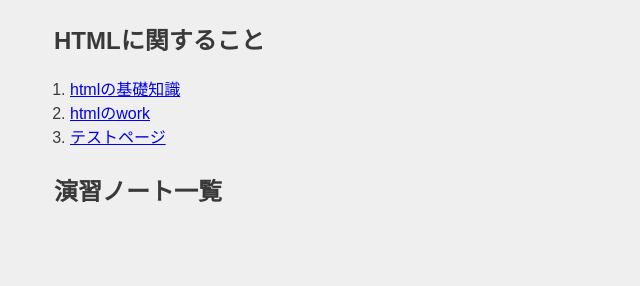
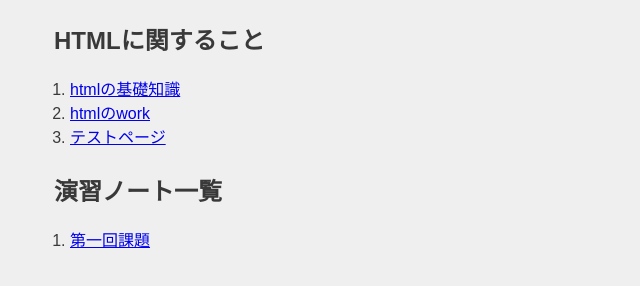
Before and after one commit to Kyarafull-Kakigori/xbp, a plain HTML site: page de12/index.html in a window 1280 px wide. Shown: the part 152-438 px from the top of the page, without its empty margins (0-640 px from the left). Drawn offline with Linux system fonts and the light colour scheme.

Commit message:
20231002.3

```diff
--- a/de12/index.html
+++ b/de12/index.html
@@ -16,8 +16,12 @@
             <li><a href="./hp1.html" target="_blank">htmlの基礎知識</a></li>
             <li><a href="./hp2.html" target="_blank">htmlのwork</a></li>
             <li><a href="./test.html" target="_blank">テストページ</a></li>
+
         </ol>
         <h2>演習ノート一覧</h2>
+        <ol>
+            <li><a href="./1.html" target="_blank">第一回課題</a></li>
+        </ol>
 
 
 
```
Also changed, not shown: 1 other file.
